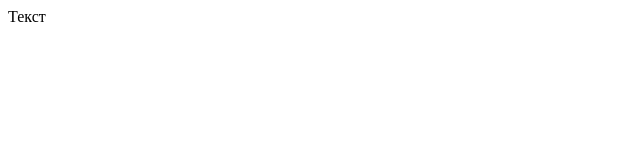
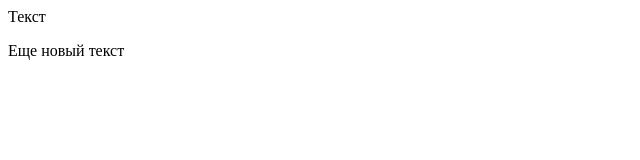
Before and after one commit to batnd/gitproject_hWork8, a plain HTML site: page index.html in a window 1280 px wide. Shown: the full height of the page, 0-640 px from the left. Drawn offline with Linux system fonts and the light colour scheme.

Commit message:
2 - test for SSH
added p tag in index.html

```diff
--- a/index.html
+++ b/index.html
@@ -8,6 +8,7 @@
 </head>
 <body>
     <div>Текст</div>
+    <p>Еще новый текст</p>
     <script src="script.js"></script>
 </body>
 </html>
```
